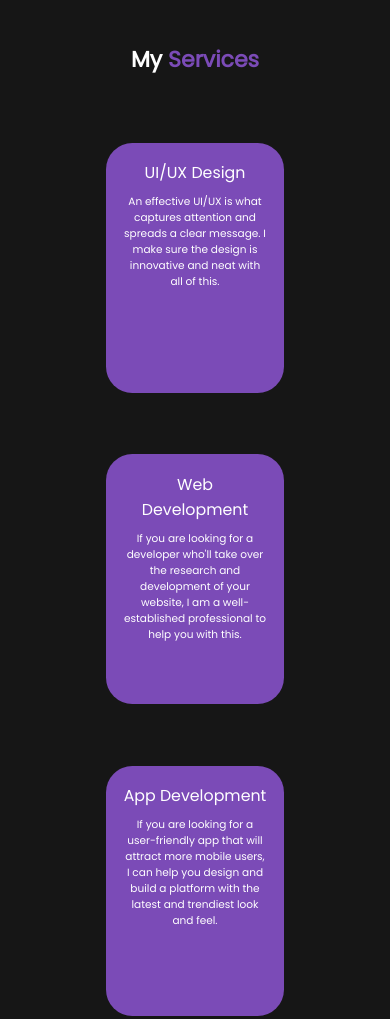
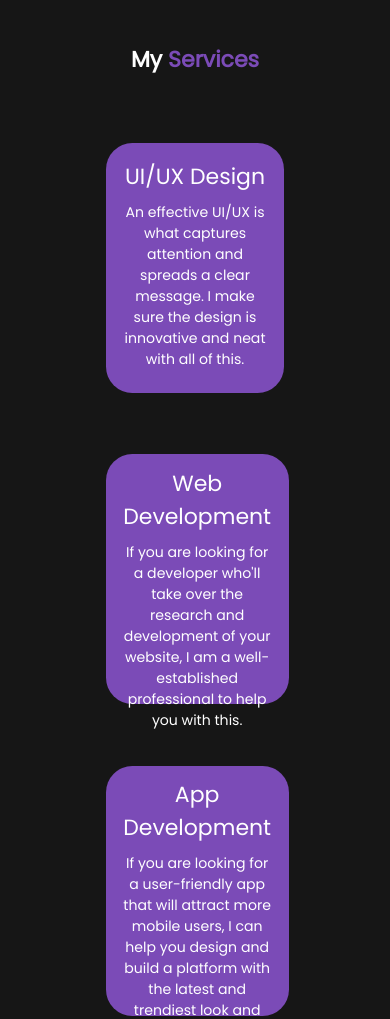
Before and after one commit to ammarahmad01/Ammar-Ahmad, a plain HTML site: page index.html in a window 390 px wide. Shown: the part 1009-2028 px from the top of the page. Drawn offline with Linux system fonts and the light colour scheme.

Commit message:
Update style.css

```diff
--- a/style.css
+++ b/style.css
@@ -397,10 +397,10 @@ html::-webkit-scrollbar-thumb {
                                 padding: 2em; /* Further reduce padding for mobile */
                             }
                             .service-info h4 {
-                                font-size: 1.8rem; /* Further adjust font size for mobile */
+                                font-size: 2.5rem; /* Further adjust font size for mobile */
                             }
                             .service-info p {
-                                font-size: 1.2rem; /* Further adjust font size for mobile */
+                                font-size: 1.6rem; /* Further adjust font size for mobile */
                             }
                         }
 
```
